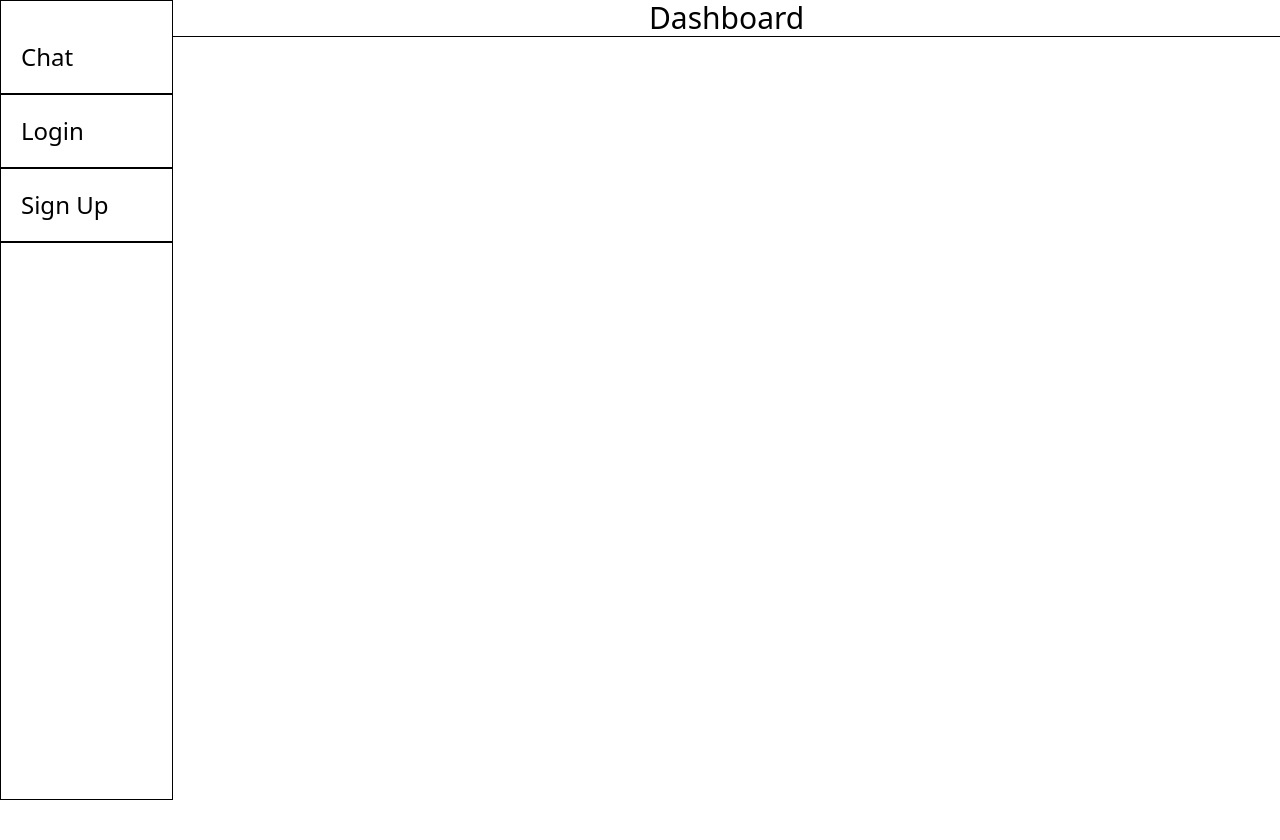
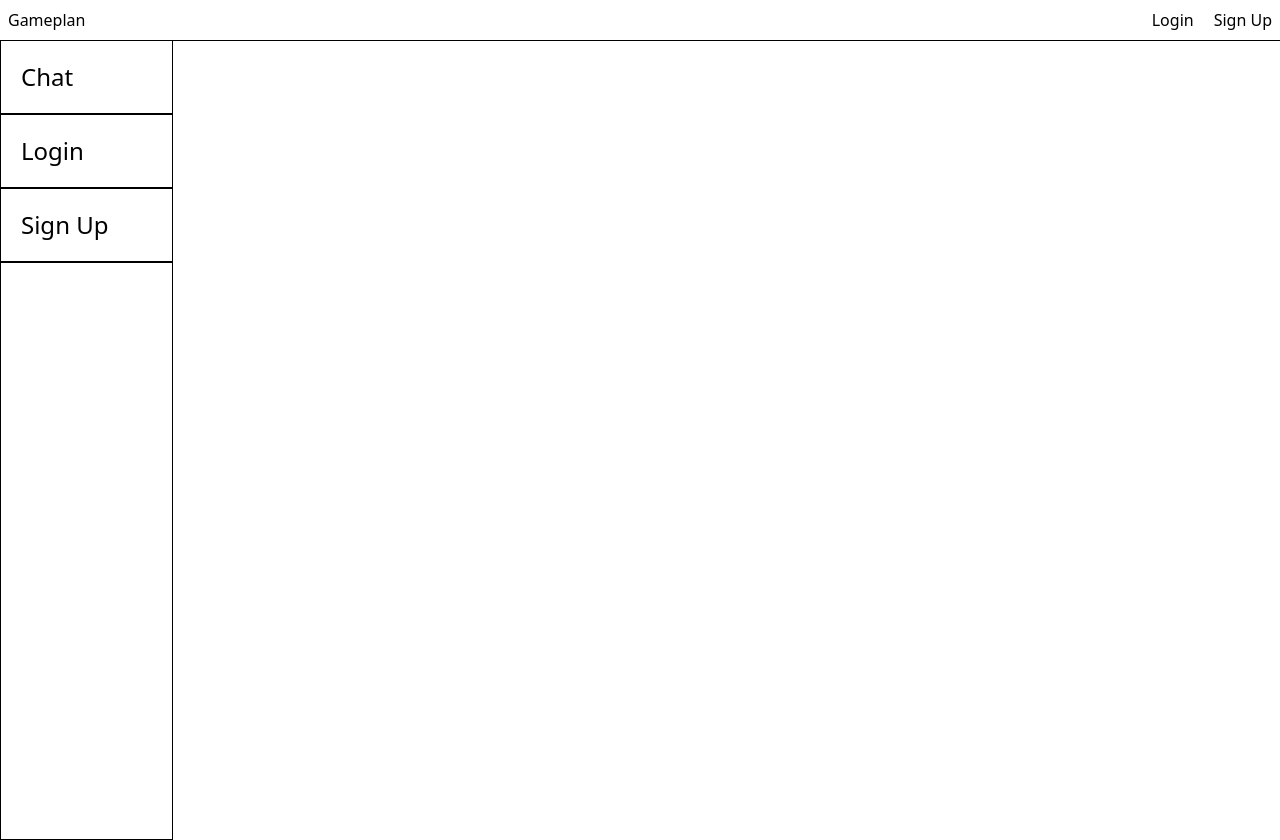
Before and after one commit to NFRIDOY/noman-chatai, a React (Vite) app: page /dashboard in a window 1280 px wide. Before the commit the page ends 800 px from the top, so only its background shows below. Built offline with nearby package versions, Linux system fonts and the light colour scheme.

Commit message:
updated UI

```diff
--- /dev/null
+++ b/src/components/shared/DashboardNavbar.jsx
@@ -0,0 +1,25 @@
+import { NavLink } from "react-router";
+
+export default function DashboardNavbar() {
+    return (
+        <div className="flex flex-row items-center justify-between mx-2 my-2">
+            <div>
+                <NavLink to={"/"}>
+                    Gameplan
+                </NavLink>
+            </div>
+            <ol className="flex flex-row gap-5">
+                <li>
+                    <NavLink to={"/login"}>
+                        Login
+                    </NavLink>
+                </li>
+                <li>
+                    <NavLink to={"/signup"}>
+                        Sign Up
+                    </NavLink>
+                </li>
+            </ol>
+        </div>
+    )
+}
--- a/src/pages/Dashboard.jsx
+++ b/src/pages/Dashboard.jsx
@@ -1,10 +1,13 @@
 import React from 'react'
 import { NavLink, Outlet } from 'react-router'
+import DashboardNavbar from '../components/shared/DashboardNavbar'
 
 export default function Dashboard() {
     return (
+        <>
+            <DashboardNavbar />
             <div className='flex flex-row items-start justify-between'>
-            <aside className='border h-screen w-[200px] pt-10' >
+                <aside className='border h-screen w-[200px] pt-5' >
                     <ol className="flex flex-col gap-5  *:border-b-2 *:pb-5 *:pl-5 text-2xl">
                         <li>
                             <NavLink to={"/dashboard/chat"}>
@@ -25,10 +28,11 @@ export default function Dashboard() {
                 </aside>
                 <div className=' w-full '>
                     <div className='text-3xl flex flex-row justify-center  border-b'>
-                    Dashboard
+                        {/* Dashboard */}
                     </div>
                     <Outlet />
                 </div>
             </div>
+        </>
     )
 }
```
Lines whose indentation alone changed are shown as unchanged.
